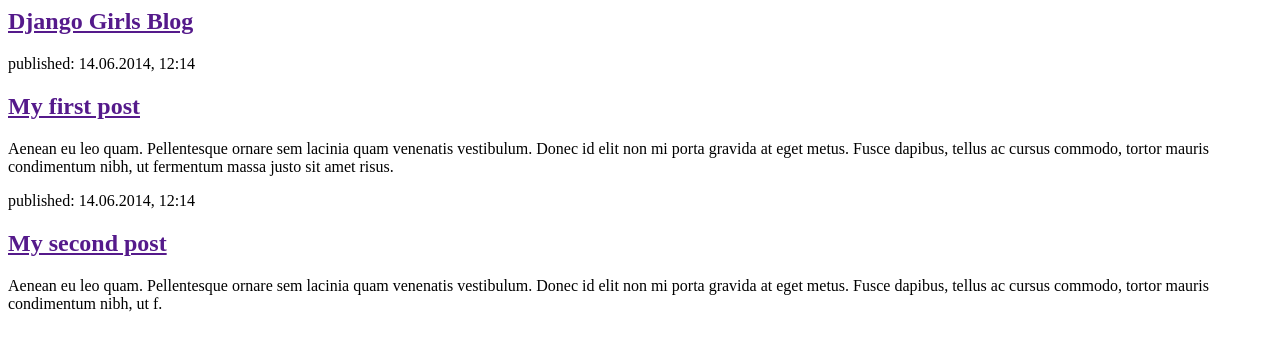
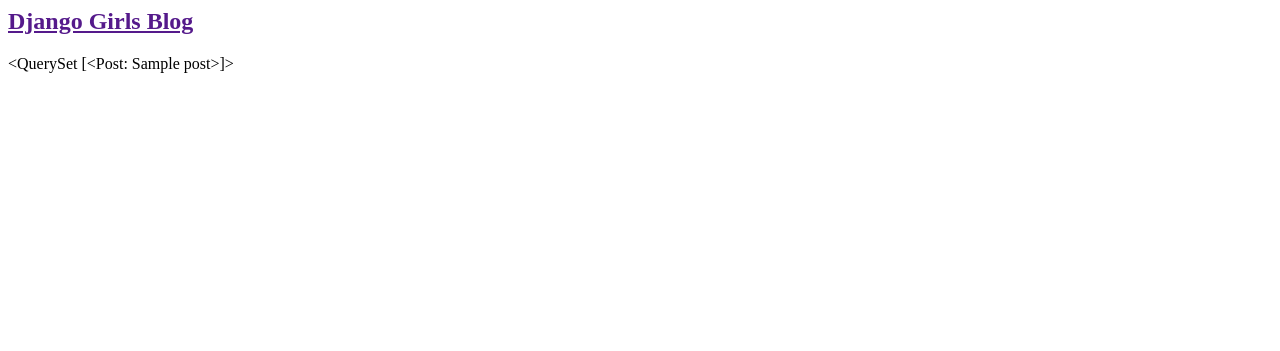
Before and after one commit to Carioca-zz/my-first-blog, a Django app: template blog/templates/blog/post_list.html in a window 1280 px wide. Shown: the top 351 px of the page. Run offline with Django 3.2, Linux system fonts and the light colour scheme; the template is opened without the code that fills it: values that come from a table or form of the project are taken from there, others are empty; tables that the repository leaves empty hold one stand-in row (values such as "Sample post"); parts of the project's set-up code (start-up, migrations or seed data) failed here and were passed over.

Commit message:
Changes to Html file using django's tag template

```diff
--- a/blog/templates/blog/post_list.html
+++ b/blog/templates/blog/post_list.html
@@ -7,16 +7,7 @@
             <h2><a href="">Django Girls Blog</a></h2>
         </div>
 
-        <div>
-            <p>published: 14.06.2014, 12:14</p>
-            <h2><a href="">My first post</a></h2>
-            <p>Aenean eu leo quam. Pellentesque ornare sem lacinia quam venenatis vestibulum. Donec id elit non mi porta gravida at eget metus. Fusce dapibus, tellus ac cursus commodo, tortor mauris condimentum nibh, ut fermentum massa justo sit amet risus.</p>
-        </div>
+       {{ posts }}
 
-        <div>
-            <p>published: 14.06.2014, 12:14</p>
-            <h2><a href="">My second post</a></h2>
-            <p>Aenean eu leo quam. Pellentesque ornare sem lacinia quam venenatis vestibulum. Donec id elit non mi porta gravida at eget metus. Fusce dapibus, tellus ac cursus commodo, tortor mauris condimentum nibh, ut f.</p>
-        </div>
     </body>
 </html>
--- a/blog/views.py
+++ b/blog/views.py
@@ -1,5 +1,8 @@
 from django.shortcuts import render
-
+from .models import Post
+from django.utils import timezone
 
 def post_list(request):
+    def post_list(request):
+    posts = Post.objects.filter(published_date__lte=timezone.now()).order_by('published_date')
     return render(request, 'blog/post_list.html', {})
```
